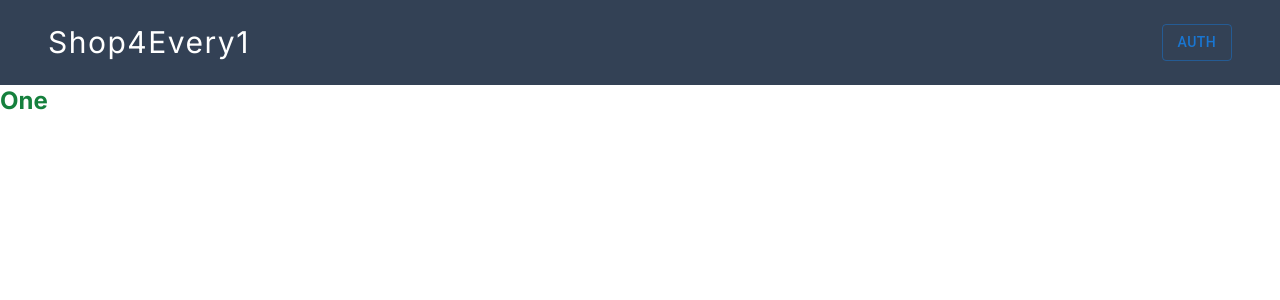
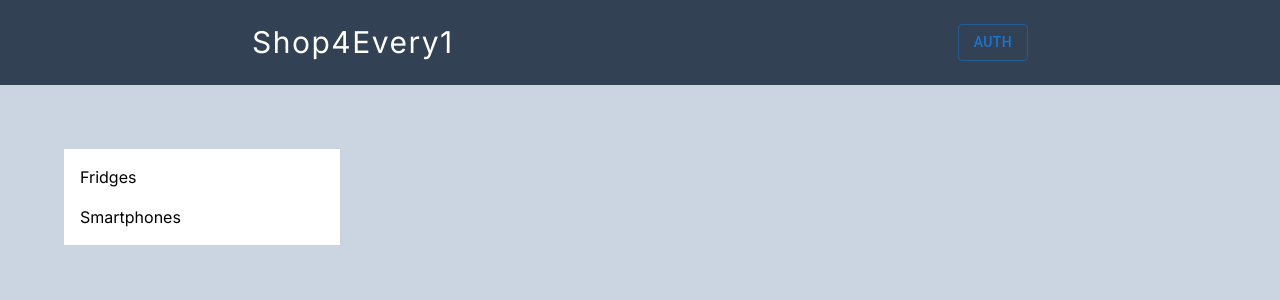
Before and after one commit to Segnities/online-store, a Next.js app in the folder frontend/: page / in a window 1280 px wide. Shown: the top 300 px of the page. Built offline with nearby package versions, Linux system fonts and the light colour scheme.

Commit message:
type bar ui

```diff
--- a/frontend/src/app/layout.tsx
+++ b/frontend/src/app/layout.tsx
@@ -28,7 +28,7 @@ export default function RootLayout({
 }) {
   return (
     <html lang="en">
-      <body className={inter.className}>
+      <body className={`${inter.className} bg-slate-300`}>
         <MobxProvider>
           <Navbar />
           {children}
--- a/frontend/src/app/page.tsx
+++ b/frontend/src/app/page.tsx
@@ -1,7 +1,24 @@
+import TypeBar from "@/components/TypeBar";
+import Grid from "@mui/material/Grid";
+
 export default function Home() {
   return (
     <main>
-      <h2 className='text-2xl text-green-700 font-bold'>One</h2>
-    </main>
+      <Grid
+        container
+        spacing={2}
+        direction="row"
+        justifyContent="space-around"
+        alignItems="center"
+        className="lg:p-16 md:p-8 p-4"
+      >
+        <Grid item xs={12} md={3} spacing={3}>
+          <TypeBar />
+        </Grid>
+        <Grid item xs={12} md={9} spacing={3}>
+          <div></div>
+        </Grid>
+      </Grid>
+    </main >
   )
 }
--- a/frontend/src/components/AuthForm.tsx
+++ b/frontend/src/components/AuthForm.tsx
@@ -3,6 +3,8 @@ import { memo } from "react";
 
 import type { FormikProps } from "formik";
 import { Form, Formik } from "formik";
+
+import Card from "@mui/material/Card";
 
 import * as Yup from "yup";
 import AuthInput from "./AuthInput";
@@ -27,7 +29,10 @@ const authFormValidationSchema = Yup.object({
 
 function AuthForm() {
     return (
-        <div className="w-4/5 md:w-2/5 flex flex-col gap-5 border-2 border-gray-200 rounded-lg p-8 lg:p-14">
+        <Card
+            variant="outlined"
+            className="w-4/5 md:w-2/5 flex flex-col gap-5  border-gray-200 rounded-lg p-8 lg:p-14"
+        >
             <AuthHeader />
             <Formik
                 initialValues={{
@@ -67,7 +72,7 @@ function AuthForm() {
                 )}
 
             </Formik>
-        </div>
+        </Card>
     );
 }
 
--- a/frontend/src/components/Navbar.tsx
+++ b/frontend/src/components/Navbar.tsx
@@ -12,7 +12,7 @@ import { observer } from "mobx-react-lite";
 function Navbar() {
     const store = useContext(MobxContext);
     return (
-        <nav className="flex px-12 py-6 justify-between items-center w-full h-22 bg-slate-700">
+        <nav className="flex py-6 justify-around items-center w-full h-22 bg-slate-700">
             <NavbarBrand />
             {
                 store?.user.isAuth ? <AdminNavbarPanel /> : <UserNavbarPanel />
--- /dev/null
+++ b/frontend/src/components/TypeBar.tsx
@@ -0,0 +1,32 @@
+'use client';
+
+import { observer } from "mobx-react-lite";
+import { memo, useContext } from "react";
+
+import { MobxContext } from "@/store/MobxProvider";
+
+import List from "@mui/material/List";
+import ListItem from "@mui/material/ListItem";
+
+function TypeBar() {
+    const store = useContext(MobxContext);
+    const types = store?.product?.types;
+
+    return (
+        <List className="bg-white">
+            {
+                types?.map((type) => (
+                    <ListItem
+                        key={type.id}
+                        className="cursor-pointer hover:bg-sky-100 hover:transition-all hover:ease-in hover:duration-150"
+                    >
+                        {type.name}
+                    </ListItem>
+                )
+                )
+            }
+        </List>
+    );
+}
+
+export default memo(observer(TypeBar));
```
